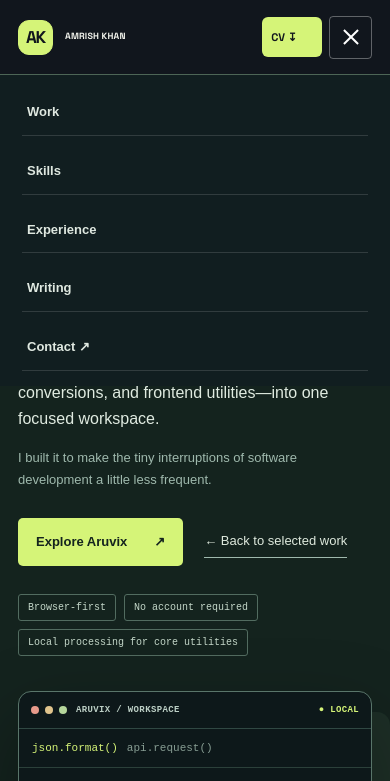
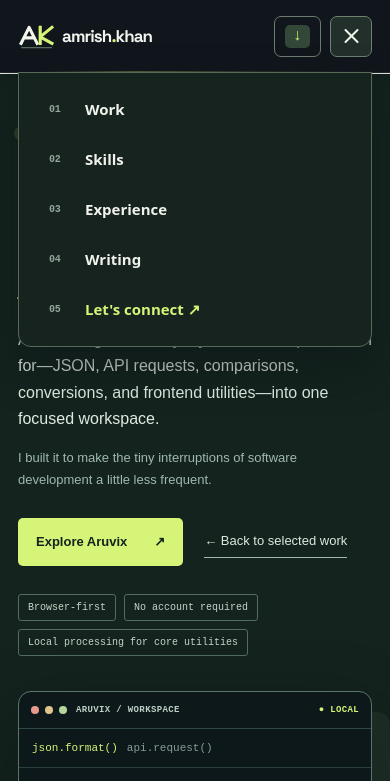
Before and after one commit to amrishkhan05/protfolio, a website: page public/aruvix.html in a window 390 px wide. Both pictures are taken after a click on the button "Open navigation". Shown: the top 781 px of the page. Drawn offline with Linux system fonts and the light colour scheme.

Commit message:
design(portfolio): bespoke AK identity and unified responsive command navigation

```diff
--- a/public/aruvix.html
+++ b/public/aruvix.html
@@ -57,6 +57,7 @@
   <link rel="stylesheet" href="/site-redesign.css?v=5" />
   <link rel="stylesheet" href="/site-polish.css?v=6" />
   <link rel="stylesheet" href="/aruvix-case.css?v=1" />
+  <link rel="stylesheet" href="/identity-nav.css?v=1" />
 </head>
 
 <body class="is-aruvix-view">
@@ -65,13 +66,17 @@
 
   <header class="site-header" id="top">
     <div class="nav-wrap container">
-      <a href="/" class="brand" aria-label="Amrish Khan — Portfolio home"><span class="brand-mark" aria-hidden="true">AK</span><span class="brand-label">AMRISH KHAN<small>ENGINEER · ARCHITECT · BUILDER</small></span></a>
+      <a href="/" class="brand" aria-label="Amrish Khan — Portfolio home"><span class="brand-mark" aria-hidden="true"><svg viewBox="0 0 60 46" fill="none" xmlns="http://www.w3.org/2000/svg" focusable="false"><path d="M5 35 18 9 31 35M10.3 26H25.7" stroke="#F3F5E9" stroke-width="5.1" stroke-linejoin="round" stroke-linecap="square"/><path d="M36 9V35M55 9 36 24.4 55 35" stroke="#D5F478" stroke-width="5.1" stroke-linecap="square" stroke-linejoin="round"/><path d="M5 42H55" stroke="#778C79" stroke-width="1.5"/></svg></span><span class="brand-label"><span class="brand-name">amrish<span class="brand-punctuation">.</span>khan</span><small>SYSTEMS / PRODUCTS / CODE</small></span></a>
       <nav id="primary-nav" class="nav-links" aria-label="Main navigation">
-        <a href="/#work">Work</a><a href="/#skills">Skills</a><a href="/#experience">Experience</a><a href="/#writing">Writing</a><a href="/#contact" class="nav-contact-mobile">Contact ↗</a>
+        <a href="/#work"><span class="nav-order" aria-hidden="true">01</span><span>Work</span></a>
+        <a href="/#skills"><span class="nav-order" aria-hidden="true">02</span><span>Skills</span></a>
+        <a href="/#experience"><span class="nav-order" aria-hidden="true">03</span><span>Experience</span></a>
+        <a href="/#writing"><span class="nav-order" aria-hidden="true">04</span><span>Writing</span></a>
+        <a href="/#contact" class="nav-contact-mobile"><span class="nav-order" aria-hidden="true">05</span><span>Let's connect ↗</span></a>
       </nav>
       <div class="nav-actions-studio">
-        <a class="studio-resume-link" href="/resume/pdf/Amrishkhan-Sheik-Abdullah-Resume.pdf" download aria-label="Download resume PDF">Résumé <span aria-hidden="true">↧</span></a>
-        <a class="header-cta" href="/#contact">LET'S CONNECT <span aria-hidden="true">↗</span></a>
+        <a class="studio-resume-link" href="/resume/pdf/Amrishkhan-Sheik-Abdullah-Resume.pdf" download aria-label="Download résumé PDF"><span>Résumé</span> <span class="resume-download-symbol" aria-hidden="true">↓</span></a>
+        <a class="header-cta" href="/#contact">Let's talk <span aria-hidden="true">↗</span></a>
         <button class="menu-toggle" id="menu-toggle" type="button" aria-expanded="false" aria-controls="primary-nav" aria-label="Open navigation"><span></span><span></span></button>
       </div>
     </div>
--- /dev/null
+++ b/public/identity-nav.css
@@ -0,0 +1,167 @@
+/* AK identity system — one header across Home, article routes and Aruvix.
+   Geometry intentionally preserves the existing sticky-nav scroll offsets. */
+.site-header{
+  background:rgba(17,22,29,.97);
+  border-bottom:1px solid #5a6c6038;
+  box-shadow:0 9px 22px rgba(4,14,12,.14);
+  -webkit-backdrop-filter:blur(18px);
+  backdrop-filter:blur(18px);
+}
+.site-header::after{
+  content:"";position:absolute;left:0;right:0;bottom:0;height:1px;pointer-events:none;
+  background:linear-gradient(90deg,transparent 10%,#d5f47850 35%,#d5f47816 68%,transparent);
+}
+.site-header .nav-wrap{
+  min-height:88px;max-width:1440px;gap:clamp(16px,2.5vw,38px);
+  position:relative;justify-content:space-between;
+}
+.site-header.is-scrolled .nav-wrap{min-height:68px}
+.site-header .brand{
+  gap:12px;min-width:0;flex:0 0 auto;display:inline-flex;align-items:center;
+  text-decoration:none;white-space:nowrap;
+}
+.site-header .brand-mark{
+  display:block;flex:none;width:55px;height:45px;padding:0;
+  border:0;border-radius:0;background:transparent;color:inherit;
+}
+.site-header .brand-mark svg{width:100%;height:100%;display:block;overflow:visible}
+.site-header .brand-name{
+  display:block;font:700 clamp(19px,1.7vw,23px)/1.08 'Space Grotesk',system-ui,sans-serif;
+  letter-spacing:-.055em;color:#f2f5ed;white-space:nowrap;
+}
+.site-header .brand-punctuation{color:#d5f478}
+.site-header .brand-label{
+  color:inherit;font-size:inherit;letter-spacing:normal;
+  font-weight:400;line-height:normal;display:block;
+}
+.site-header .brand-label small{
+  display:block;margin:6px 0 0;
+  font:550 8px/1.3 'DM Mono',monospace;
+  letter-spacing:.075em;color:#a7bbab;white-space:nowrap;
+}
+.site-header .brand:hover .brand-name{color:#fff}
+.site-header .brand:hover .brand-mark svg{filter:drop-shadow(0 0 7px #d5f47826)}
+.site-header .brand:focus-visible{outline:2px solid #d5f478;outline-offset:6px;border-radius:3px}
+.site-header .nav-links{
+  display:flex;align-items:center;gap:3px;
+  margin:0 auto;padding:4px;
+  border:1px solid #394941;
+  background:#202a2a;border-radius:999px;
+  min-width:0;
+}
+.site-header .nav-links a{
+  position:relative;display:inline-flex;align-items:center;justify-content:center;
+  gap:6px;min-height:36px;padding:8px clamp(10px,1.05vw,15px);
+  border:0;border-radius:999px;
+  color:#d4dfd4;background:transparent;
+  font:650 12px/1.3 'DM Sans',system-ui,sans-serif;
+  text-decoration:none;transition:background .18s ease,color .18s ease;
+}
+.site-header .nav-links .nav-order{
+  color:#92a89a;font:600 9px/1 'DM Mono',monospace;letter-spacing:-.03em;
+}
+.site-header .nav-links a:hover{background:#314438;color:#f4f6ee}
+.site-header .nav-links a:hover .nav-order{color:#d5f478}
+.site-header .nav-links a[aria-current="location"]{
+  color:#d5f478;background:#2b3930;
+  box-shadow:inset 0 0 0 1px #728d5c32;
+}
+.site-header .nav-links a[aria-current="location"] .nav-order{color:#d5f478}
+.site-header .nav-links a:focus-visible{outline:2px solid #d5f478;outline-offset:2px}
+.site-header .nav-actions-studio{
+  display:flex;align-items:center;gap:10px;flex:none;margin:0;
+}
+.site-header .studio-resume-link{
+  display:inline-flex;align-items:center;gap:10px;
+  min-height:43px;padding:9px 12px;
+  border:1px solid #6b7b6e;border-radius:7px;
+  background:transparent;color:#f3f5ed!important;
+  font:650 12px/1.3 'DM Sans',system-ui,sans-serif;
+}
+.site-header .studio-resume-link:hover{
+  background:#293b30;border-color:#a5c28f;color:#f3f5ed!important;
+}
+.site-header .studio-resume-link .resume-download-symbol{
+  display:inline-grid;place-items:center;width:23px;height:23px;border-radius:5px;
+  background:#334838;color:#d5f478;font:700 16px/1 'DM Mono',monospace;
+}
+.site-header .header-cta{
+  display:inline-flex;align-items:center;justify-content:center;
+  gap:17px;min-height:43px;padding:10px 16px;
+  border:1px solid #d5f478;border-radius:7px;
+  background:#d5f478;color:#11161d!important;
+  font:750 12px/1.3 'Space Grotesk',system-ui,sans-serif;
+}
+.site-header .header-cta span{margin:0;font-size:16px;line-height:1}
+.site-header .header-cta:hover{background:#e7ffad;border-color:#e7ffad;color:#11161d!important}
+.site-header .menu-toggle{display:none}
+@media(max-width:1220px) and (min-width:981px){
+  .site-header .nav-wrap{gap:14px}
+  .site-header .brand-label small{display:none}
+  .site-header .brand-mark{width:47px;height:41px}
+  .site-header .brand-name{font-size:20px}
+  .site-header .nav-links a{padding:8px 10px;gap:4px;font-size:12px}
+  .site-header .nav-links .nav-order{font-size:8px}
+  .site-header .nav-actions-studio{gap:7px}
+  .site-header .header-cta{padding:9px 11px;gap:8px}
+  .site-header .studio-resume-link{padding:8px 9px}
+}
+@media(max-width:980px){
+  .site-header .nav-wrap{min-height:76px;gap:12px}
+  .site-header.is-scrolled .nav-wrap{min-height:68px}
+  .site-header .brand-mark{width:48px;height:41px}
+  .site-header .brand-name{font-size:20px}
+  .site-header .brand-label small{display:none}
+  .site-header .nav-actions-studio{margin-left:auto;gap:9px}
+  .site-header .header-cta{display:none}
+  .site-header .menu-toggle{
+    display:flex;align-items:center;justify-content:center;
+    width:44px;height:43px;min-width:44px;
+    border:1px solid #6e806f;background:#222f2a;
+    border-radius:7px;padding:0;gap:6px;
+  }
+  .site-header .menu-toggle span{
+    display:block;position:relative;background:#eef5e9;border-radius:2px;
+    width:19px;height:2px;transition:transform .18s ease;
+  }
+  .site-header .menu-toggle[aria-expanded="true"] span:first-child{transform:translateY(4px) rotate(45deg)}
+  .site-header .menu-toggle[aria-expanded="true"] span:last-child{transform:translateY(-4px) rotate(-45deg)}
+  .site-header .menu-toggle:hover{background:#334638;border-color:#d5f478}
+  .site-header .nav-links{
+    position:absolute;top:100%;left:0;right:0;
+    display:none;z-index:152;flex-direction:column;align-items:stretch;
+    gap:3px;min-width:0;margin:0;padding:13px;
+    border:1px solid #566b58;border-top:1px solid #566b58;
+    border-radius:0 0 13px 13px;background:#17231f;
+    box-shadow:0 20px 40px #0c15158c;
+  }
+  .site-header .nav-links.open{display:flex}
+  .site-header .nav-links a{
+    justify-content:flex-start;min-height:47px;gap:15px;
+    padding:12px 17px;border:0;border-radius:7px;
+    font-size:15px;color:#f0f3ec;
+  }
+  .site-header .nav-links .nav-order{font-size:10px;min-width:21px}
+  .site-header .nav-links a:hover,
+  .site-header .nav-links a[aria-current="location"]{background:#2c4234;color:#d5f478}
+  .site-header .nav-links .nav-contact-mobile{display:inline-flex;color:#d5f478}
+}
+@media(max-width:760px){
+  .site-header .nav-wrap{min-height:72px}
+  .site-header.is-scrolled .nav-wrap{min-height:68px}
+  .site-header .studio-resume-link{min-height:42px;padding:7px 11px;font-size:12px}
+  .site-header .nav-links{top:100%}
+}
+@media(max-width:420px){
+  .site-header .brand{gap:7px}
+  .site-header .brand-mark{width:37px;height:36px}
+  .site-header .brand-name{font-size:17px}
+  .site-header .studio-resume-link{min-height:40px;padding:8px 10px;font-size:0}
+  .site-header .studio-resume-link::before{content:none}
+  .site-header .studio-resume-link>span:first-child{display:none}
+  .site-header .studio-resume-link .resume-download-symbol{width:25px;height:23px;font-size:16px}
+  .site-header .menu-toggle{width:42px;min-width:42px;height:41px}
+}
+@media(prefers-reduced-motion:reduce){
+  .site-header .nav-links a,.site-header .menu-toggle span{transition:none}
+}
--- a/scripts/check-portfolio.js
+++ b/scripts/check-portfolio.js
@@ -52,5 +52,7 @@
 check('DEV.to article payload sanitized', backend.includes('bodyHtml: sanitizeDevArticleHtml(article.bodyHtml)'));
 check('Article first-paint routing and fixed light palette', home.includes('classList.add("is-blog-route", "is-blog-loading")') && polish.includes('html.is-blog-route #blog-detail[hidden]'));
 check('Reduced-motion styles present', baseCss.includes('prefers-reduced-motion'));
+check('Unified bespoke AK identity replaces the square badge', home.includes('class="brand-name"') && aruvix.includes('class="brand-name"') && !home.includes('class="brand-mark" aria-hidden="true">AK') && !aruvix.includes('class="brand-mark" aria-hidden="true">AK') && read('public/identity-nav.css').includes('AK identity system'));
+check('Editorial navigation keeps section, resume, and contact actions', home.includes('href="/identity-nav.css?v=1"') && aruvix.includes('href="/identity-nav.css?v=1"') && home.includes('class="studio-resume-link"') && home.includes('class="header-cta"') && home.includes('class="nav-order"') && read('public/favicon.svg').includes('#D5F478'));
 check('Accessible mobile navigation controls', home.includes('aria-controls="primary-nav"') && aruvix.includes('aria-controls="primary-nav"'));
 console.log('Portfolio quality checks passed.');
```
Also changed, not shown: public/index.html (+9 -4 lines), scripts/check-portfolio-browser.js (+33 -0 lines), public/favicon.svg.
